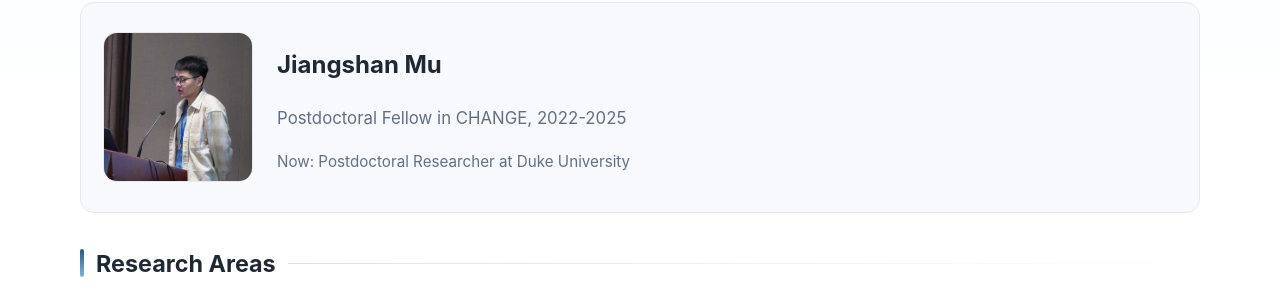
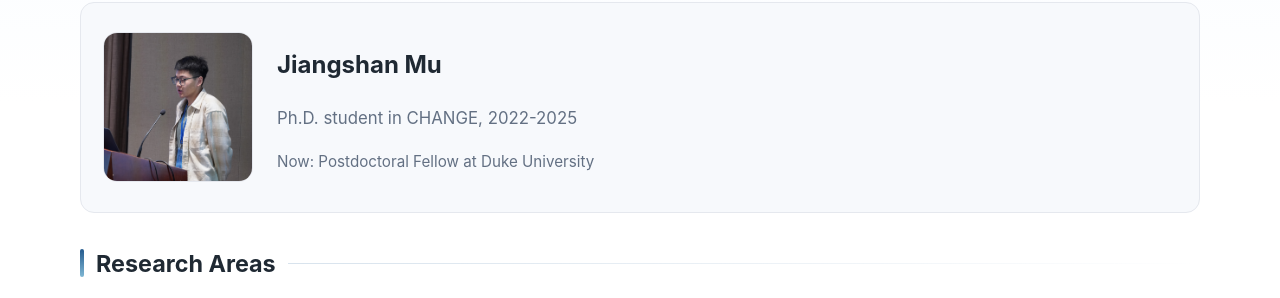
Before and after one commit to MuJSh/xyz_CHANGE, a Jekyll site: the page built from _pages/jiangshan-mu.md, in a window 1280 px wide and 1222 px high. Shown: the part 156-454 px from the top of the window. Built offline with Jekyll 4.4.1, drawn with Linux system fonts in a browser that asks for light colours.

Commit message:
Update jiangshan-mu.md

```diff
--- a/_pages/jiangshan-mu.md
+++ b/_pages/jiangshan-mu.md
@@ -8,8 +8,8 @@ permalink: /members/jiangshan-mu/
   <img class="profile-photo" src="{{ '/assets/img/members/jsmu.jpg' | relative_url }}" alt="Jiangshan Mu">
   <div>
     <h1>Jiangshan Mu</h1>
-    <p class="profile-title">Postdoctoral Fellow in CHANGE, 2022-2025</p>
-    <p class="meta">Now: Postdoctoral Researcher at Duke University</p>
+    <p class="profile-title">Ph.D. student in CHANGE, 2022-2025</p>
+    <p class="meta">Now: Postdoctoral Fellow at Duke University</p>
   </div>
 </div>
 
```
